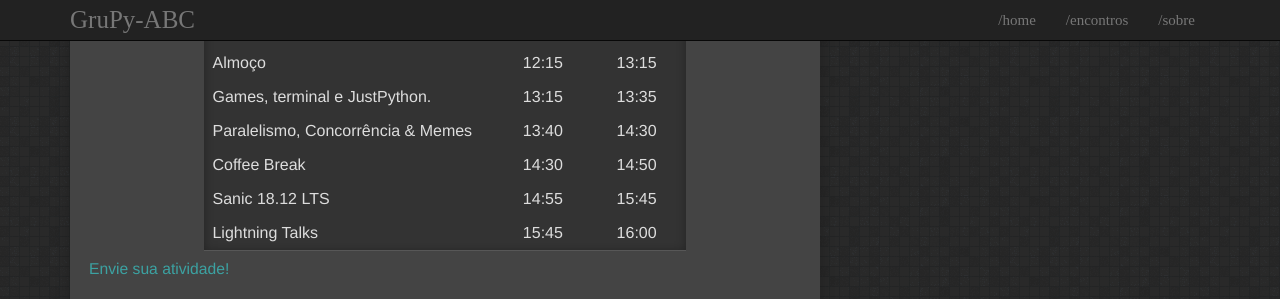
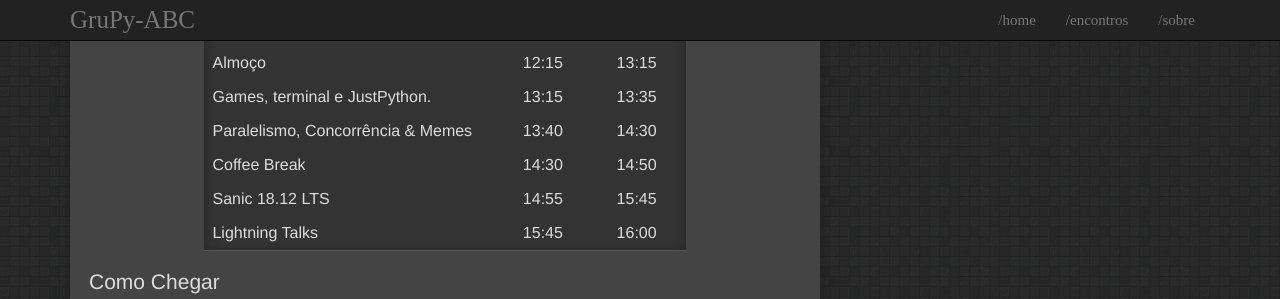
Before and after one commit to Grupy-ABC/Grupy-ABC.github.io, a Jekyll site: the page built from _posts/2019-03-09-grupy-abc-primeiro-encontro-do-ano.markdown, in a window 1280 px wide and 900 px high, scrolled down 424 px, cut to the strip 0-299 px from the top of the window. Built offline with Jekyll 4.4.1, drawn with Linux system fonts in a browser that asks for light colours.

Commit message:
removendo link para o speakerfight.

```diff
--- a/_posts/2019-03-09-grupy-abc-primeiro-encontro-do-ano.markdown
+++ b/_posts/2019-03-09-grupy-abc-primeiro-encontro-do-ano.markdown
@@ -25,8 +25,6 @@ O evento acontecerá na __FATEC Mauá, no dia 09/03/2019 das 09h00 às 16h00, gr
 | Lightning Talks                                                                            | 15:45      |   16:00 |
 
 
-#### [Envie sua atividade!][speakerfight]
-
 ## Como Chegar
 <iframe src="https://www.google.com/maps/embed?pb=!1m18!1m12!1m3!1d3654.345334614893!2d-46.46231348502009!3d-23.66360528463216!2m3!1f0!2f0!3f0!3m2!1i1024!2i768!4f13.1!3m3!1m2!1s0x94ce69426dbe06a3%3A0xf0b5c494be47ae58!2sFaculdade+de+Tecnologia+de+Mau%C3%A1!5e0!3m2!1spt-BR!2sbr!4v1552009706520" width="600" height="450" frameborder="0" style="border:0" allowfullscreen></iframe>
 
```
